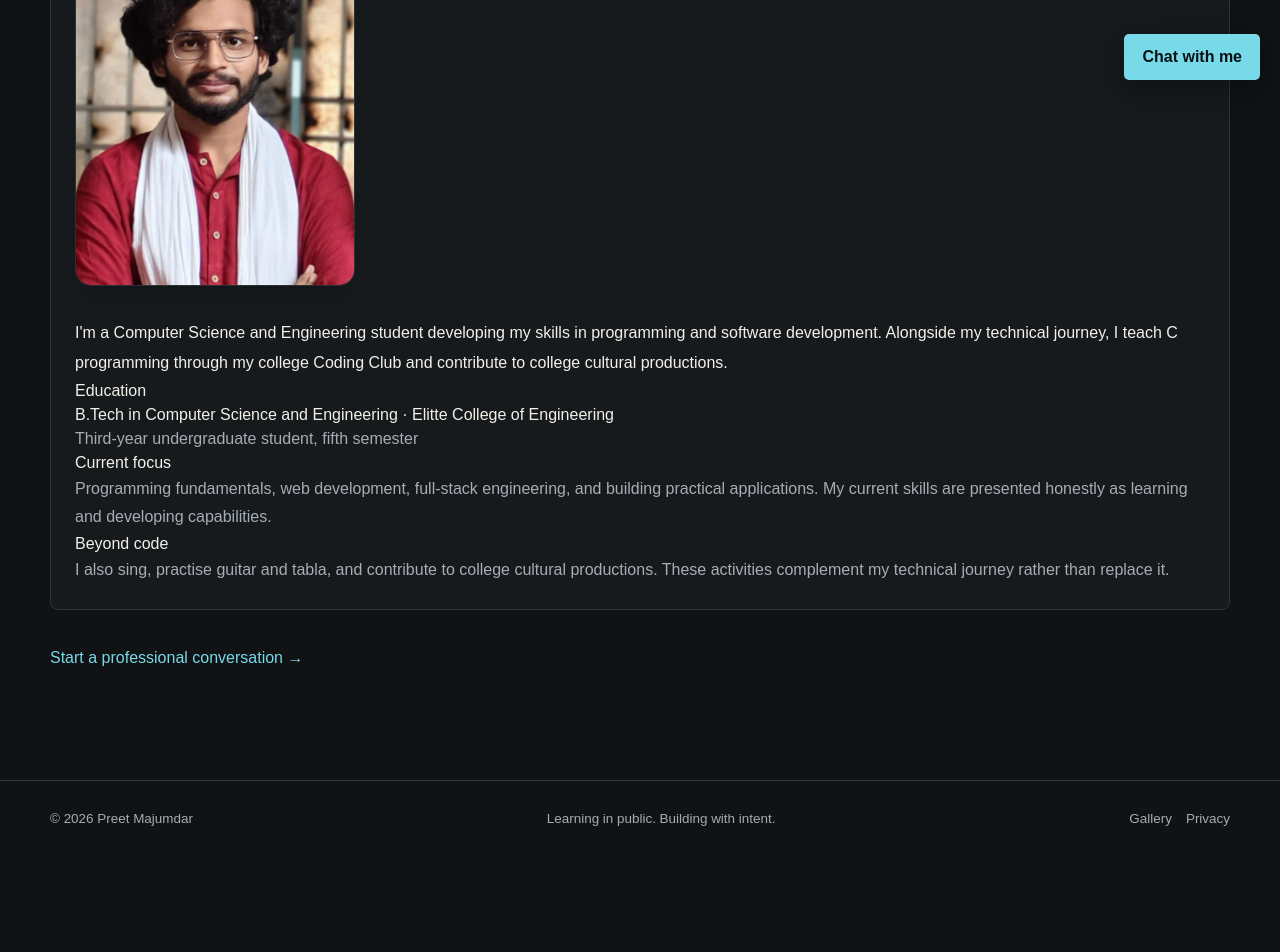
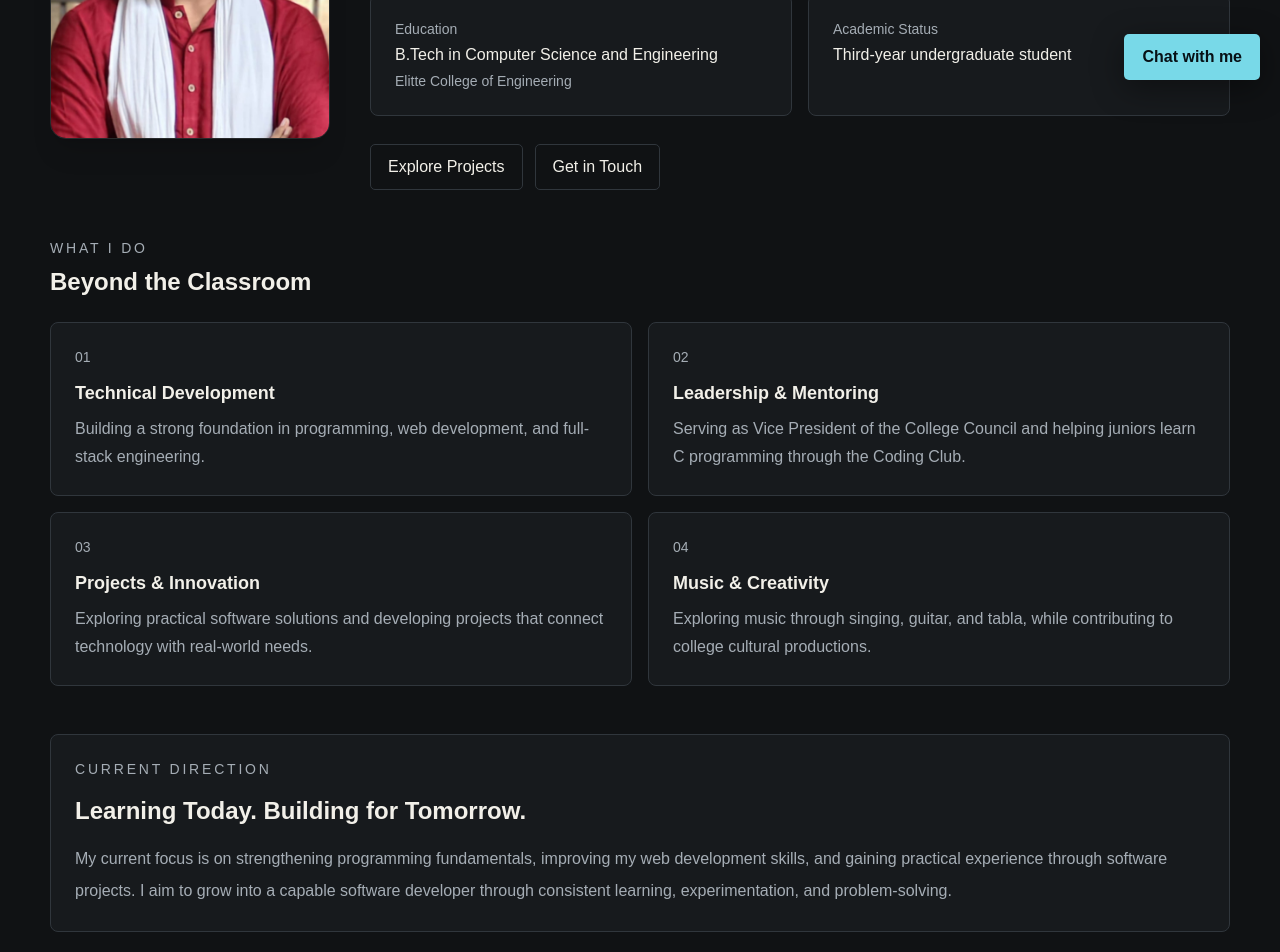
Before and after one commit to pmr-accelerator/preet-majumdar-portfolio, a Next.js app: page /about in a window 1280 px wide. Shown: the part 700-1652 px from the top of the page. Before the commit the page ends 1557 px from the top, so only its background shows below. Built offline with nearby package versions, Linux system fonts and the light colour scheme; no server answers; the database is empty.

Commit message:
Redesign About page layout

```diff
--- a/app/about/page.tsx
+++ b/app/about/page.tsx
@@ -1,10 +1,38 @@
 
 import Image from 'next/image';
+import Link from 'next/link';
 import { ContentPage } from '@/components/content-page';
 import { prisma } from '@/lib/prisma';
 
 export const dynamic = 'force-dynamic';
 export const metadata = { title: 'About' };
+
+const highlights = [
+  {
+    number: '01',
+    title: 'Technical Development',
+    description:
+      'Building a strong foundation in programming, web development, and full-stack engineering.',
+  },
+  {
+    number: '02',
+    title: 'Leadership & Mentoring',
+    description:
+      'Serving as Vice President of the College Council and helping juniors learn C programming through the Coding Club.',
+  },
+  {
+    number: '03',
+    title: 'Projects & Innovation',
+    description:
+      'Exploring practical software solutions and developing projects that connect technology with real-world needs.',
+  },
+  {
+    number: '04',
+    title: 'Music & Creativity',
+    description:
+      'Exploring music through singing, guitar, and tabla, while contributing to college cultural productions.',
+  },
+];
 
 export default async function AboutPage() {
   const p = await prisma.profile.findFirst();
@@ -12,14 +40,16 @@ export default async function AboutPage() {
   return (
     <ContentPage
       index="01"
-      title={p?.fullName ?? 'A student of software, systems, and creative work.'}
-      intro={p?.headline ?? 'Building my foundation in software engineering.'}
+      title={p?.fullName ?? 'About Me'}
+      intro={p?.headline ?? 'Building skills. Creating solutions.'}
     >
-      <article className="card">
+      <div className="space-y-12">
 
-        {/* Profile Photograph */}
-        <div className="mb-8 flex justify-center md:justify-start">
-          <div className="relative w-full max-w-[280px] aspect-[4/5] overflow-hidden rounded-2xl border border-white/10 shadow-xl">
+        {/* Profile introduction */}
+        <section className="grid grid-cols-1 md:grid-cols-[280px_minmax(0,1fr)] gap-8 md:gap-10 items-center">
+
+          {/* Profile photograph */}
+          <div className="relative mx-auto w-full max-w-[280px] aspect-[4/5] overflow-hidden rounded-2xl border border-white/10 shadow-xl">
             <Image
               src="/preet-profile.jpg"
               alt="Preet Majumdar"
@@ -29,33 +59,103 @@ export default async function AboutPage() {
               className="object-cover object-center"
             />
           </div>
-        </div>
 
-        <p style={{ lineHeight: 1.9, whiteSpace: 'pre-wrap' }}>
-          {p?.biography ?? "I'm a Computer Science and Engineering student developing my skills in programming and software development. Alongside my technical journey, I teach C programming through my college Coding Club and contribute to college cultural productions."}
-        </p>
+          {/* Introduction */}
+          <div className="space-y-5">
+            <p className="text-sm uppercase tracking-[0.2em] muted">
+              Computer Science & Engineering Student
+            </p>
 
-        <h2>Education</h2>
-        <p>
-          {p?.degree ?? 'B.Tech in Computer Science and Engineering'} · {p?.college ?? 'Elitte College of Engineering'}
-        </p>
+            <h2 className="text-2xl md:text-3xl font-semibold">
+              Building my journey in technology, leadership, and creativity.
+            </h2>
 
-        <p className="muted">
-          {p?.academicStatus ?? 'Third-year undergraduate student, fifth semester'}
-          {p?.expectedGraduation ? ` · Expected graduation: ${p.expectedGraduation}` : ''}
-        </p>
+            <p className="muted leading-8 whitespace-pre-wrap">
+              {p?.biography ??
+                "I'm a Computer Science and Engineering student at Elitte College of Engineering, focused on developing my skills in programming and software development. I enjoy learning new technologies, building practical projects, and exploring how software can solve real-world problems."}
+            </p>
 
-        <h2>Current focus</h2>
-        <p className="muted" style={{ lineHeight: 1.8 }}>
-          Programming fundamentals, web development, full-stack engineering, and building practical applications. My current skills are presented honestly as learning and developing capabilities.
-        </p>
+            <div className="grid grid-cols-1 sm:grid-cols-2 gap-4 pt-2">
+              <div className="card">
+                <p className="text-sm muted">Education</p>
+                <p className="font-medium mt-1">
+                  {p?.degree ?? 'B.Tech in Computer Science and Engineering'}
+                </p>
+                <p className="text-sm muted mt-1">
+                  {p?.college ?? 'Elitte College of Engineering'}
+                </p>
+              </div>
 
-        <h2>Beyond code</h2>
-        <p className="muted" style={{ lineHeight: 1.8 }}>
-          I also sing, practise guitar and tabla, and contribute to college cultural productions. These activities complement my technical journey rather than replace it.
-        </p>
+              <div className="card">
+                <p className="text-sm muted">Academic Status</p>
+                <p className="font-medium mt-1">
+                  {p?.academicStatus ?? 'Third-year undergraduate student'}
+                </p>
+                {p?.expectedGraduation && (
+                  <p className="text-sm muted mt-1">
+                    Expected graduation: {p.expectedGraduation}
+                  </p>
+                )}
+              </div>
+            </div>
 
-      </article>
+            <div className="flex flex-wrap gap-3 pt-2">
+              <Link href="/projects" className="button">
+                Explore Projects
+              </Link>
+              <Link href="/contact" className="button">
+                Get in Touch
+              </Link>
+            </div>
+          </div>
+        </section>
+
+        {/* Highlights */}
+        <section>
+          <div className="mb-6">
+            <p className="text-sm uppercase tracking-[0.2em] muted">
+              What I Do
+            </p>
+            <h2 className="text-2xl font-semibold mt-2">
+              Beyond the Classroom
+            </h2>
+          </div>
+
+          <div className="grid grid-cols-1 sm:grid-cols-2 gap-4">
+            {highlights.map((item) => (
+              <div key={item.number} className="card">
+                <p className="text-sm muted mb-3">{item.number}</p>
+                <h3 className="text-lg font-semibold mb-2">
+                  {item.title}
+                </h3>
+                <p className="muted leading-7">
+                  {item.description}
+                </p>
+              </div>
+            ))}
+          </div>
+        </section>
+
+        {/* Current direction */}
+        <section className="card space-y-4">
+          <p className="text-sm uppercase tracking-[0.2em] muted">
+            Current Direction
+          </p>
+
+          <h2 className="text-2xl font-semibold">
+            Learning Today. Building for Tomorrow.
+          </h2>
+
+          <p className="muted leading-8">
+            My current focus is on strengthening programming fundamentals,
+            improving my web development skills, and gaining practical
+            experience through software projects. I aim to grow into a
+            capable software developer through consistent learning,
+            experimentation, and problem-solving.
+          </p>
+        </section>
+
+      </div>
     </ContentPage>
   );
 }
```
